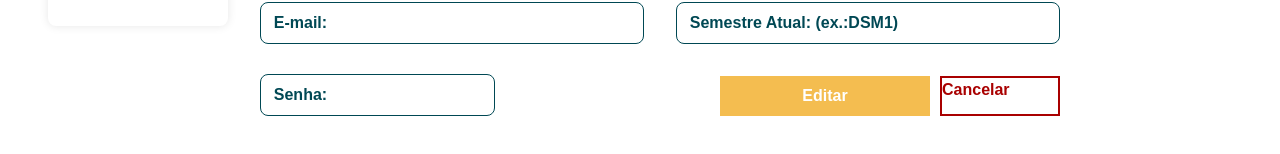
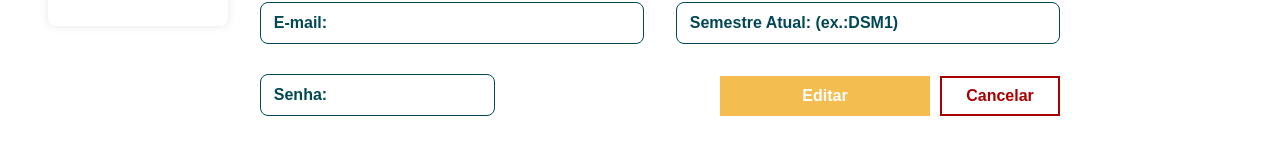
Before and after one commit to laboratorio-de-praticas/integracao-fronts, a Next.js app: page /cms/editStudent in a window 1280 px wide. Shown: the part 250-404 px from the top of the page. Built offline with nearby package versions, Linux system fonts and the light colour scheme.

Commit message:
:wrench:fix: ajuste rota editStudent do CMS

```diff
--- a/src/app/cms/editProject/page.js
+++ b/src/app/cms/editProject/page.js
@@ -1,4 +1,4 @@
-import EditProjects from "../../../components/EditProjects.js";
+import EditProjects from "../../../components/cms/EditProjects.js";
 
 export default function EditP(){
     return(
--- a/src/components/cms/editStudent.js
+++ b/src/components/cms/editStudent.js
@@ -1,12 +1,13 @@
+"use client"; // 👈 Necessário para habilitar hooks client-side
+
 import { useState, useEffect } from 'react';
-import { useRouter } from 'next/router';
+import { useSearchParams, useRouter } from 'next/navigation'; // 👈 Importa do next/navigation
 import "../../styles/form-student.css";
 
 const EditStudent = () => {
-    // jose, eu oreciso q dps se a pessoa nao tinha o checkbox marcado antes e quiser agora, dps q o form for enviado de update, vc redirecione
-// ela pra pagina /eventosCandidatura pra ela ver em qual evento ela vai se candidatar, tendeu?
+    const searchParams = useSearchParams();
     const router = useRouter();
-    const { id } = router.query;
+    const id = searchParams.get("id"); // 👈 Pega o id da URL (ex: ?id=123)
 
     const [formData, setFormData] = useState({
         nome: '',
@@ -53,7 +54,6 @@ const EditStudent = () => {
 
     const handleChange = (e) => {
         const { name, value, type, checked, files } = e.target;
-
         if (type === 'file') {
             setFormData({ ...formData, [name]: files[0] });
         } else if (type === 'checkbox') {
@@ -92,7 +92,7 @@ const EditStudent = () => {
 
             if (response.ok) {
                 alert('Usuário atualizado com sucesso!');
-                router.push('/eventosCandidatura'); // Redireciona após o envio do formulário
+                router.push('/eventosCandidatura'); // 👈 Redirecionamento com next/navigation
             } else {
                 alert(`Erro: ${result.mensagem}`);
             }
@@ -128,7 +128,6 @@ const EditStudent = () => {
                     encType="multipart/form-data"
                 >
                     <div className="form-grid">
-                        {/* Lado esquerdo */}
                         <div className="foto-container">
                             <div className="photo-box">
                                 <input
@@ -149,7 +148,6 @@ const EditStudent = () => {
                             </div>
                         </div>
 
-                        {/* Lado direito */}
                         <div className="info-container">
                             <div className="d-flex align-items-center gap-3 mb-3">
                                 <label className="checkbox-label">
@@ -245,9 +243,9 @@ const EditStudent = () => {
                                     <button type="submit" className="btn btn-warning">
                                         Editar
                                     </button>
-                                    <a href="/eventosCandidatura" className="btn btn-outline-danger">
+                                    <button type="button" className="btn btn-outline-danger" onClick={() => router.push('/eventosCandidatura')}>
                                         Cancelar
-                                    </a>
+                                    </button>
                                 </div>
                             </div>
                         </div>
```
